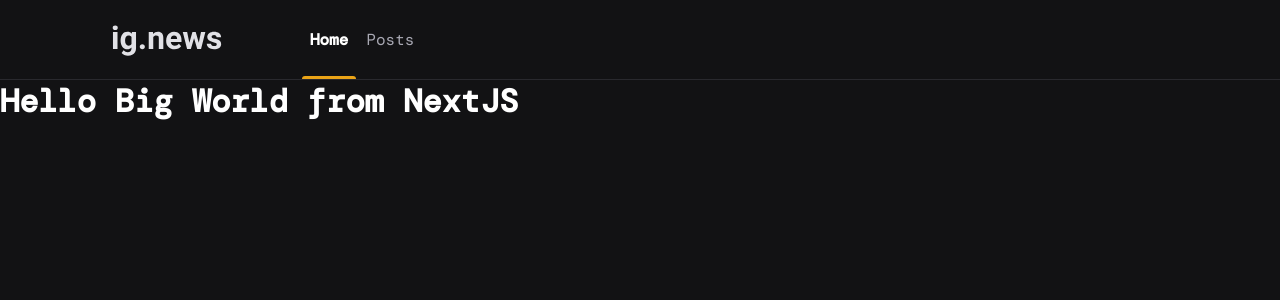
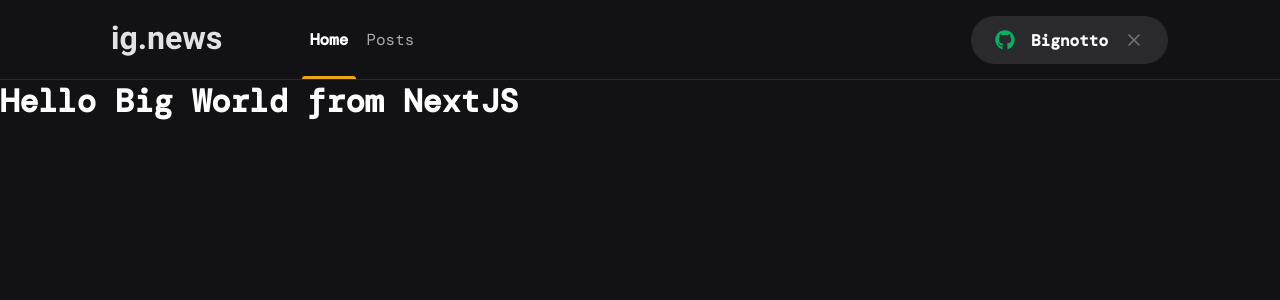
Before and after one commit to Bignotto/ignite-react-next-ignews, a Next.js app: page / in a window 1280 px wide. Shown: the top 300 px of the page. Built offline with nearby package versions, Linux system fonts and the light colour scheme; a web font is replaced by a local one.

Commit message:
Sign In Button

```diff
--- a/package.json
+++ b/package.json
@@ -11,6 +11,7 @@
     "next": "10.2.0",
     "react": "17.0.2",
     "react-dom": "17.0.2",
+    "react-icons": "^4.2.0",
     "sass": "^1.32.12"
   },
   "devDependencies": {
--- a/src/components/Header/index.tsx
+++ b/src/components/Header/index.tsx
@@ -1,3 +1,4 @@
+import { SignInButton } from "../SignInButton";
 import styles from "./styles.module.scss";
 
 export function Header() {
@@ -9,6 +10,7 @@
           <a className={styles.active}>Home</a>
           <a>Posts</a>
         </nav>
+        <SignInButton />
       </div>
     </header>
   );
--- a/src/components/Header/styles.module.scss
+++ b/src/components/Header/styles.module.scss
@@ -22,7 +22,7 @@
       padding: 0 0.5rem;
       height: 5rem;
       line-height: 5rem;
-      color: var(--gray-300);
+      color: var(--grey-300);
 
       transition: color 0.2s;
 
@@ -51,4 +51,7 @@
       }
     }
   }
+  button {
+    margin-left: auto;
+  }
 }
--- /dev/null
+++ b/src/components/SignInButton/index.tsx
@@ -0,0 +1,20 @@
+import styles from "./styles.module.scss";
+import { FaGithub } from "react-icons/fa";
+import { FiX } from "react-icons/fi";
+
+export function SignInButton() {
+  const isLoggedIn = true;
+
+  return isLoggedIn ? (
+    <button type="button" className={styles.signInButton}>
+      <FaGithub color="#04b361" />
+      Bignotto
+      <FiX color="#737380" className={styles.closeIcon} />
+    </button>
+  ) : (
+    <button type="button" className={styles.signInButton}>
+      <FaGithub color="#eba417" />
+      Sign in with Github
+    </button>
+  );
+}
--- /dev/null
+++ b/src/components/SignInButton/styles.module.scss
@@ -0,0 +1,32 @@
+.signInButton {
+  height: 3rem;
+  border-radius: 3rem;
+  background: var(--grey-850);
+  border: 0;
+  padding: 0 1.5rem;
+
+  display: flex;
+  align-items: center;
+  justify-content: center;
+
+  color: var(--white);
+  font-weight: bold;
+
+  svg {
+    height: 20px;
+    width: 20px;
+  }
+
+  svg:first-child {
+    margin-right: 1rem;
+  }
+
+  svg.closeIcon {
+    margin-left: 1rem;
+  }
+
+  transition: filter 0.2s;
+  &:hover {
+    filter: brightness(0.8);
+  }
+}
--- a/src/styles/globals.scss
+++ b/src/styles/globals.scss
@@ -7,10 +7,11 @@
 :root {
   --white: #ffffff;
 
-  --gray-100: #e1e1e6;
-  --gray-300: #a8a8b3;
+  --grey-100: #e1e1e6;
+  --grey-300: #a8a8b3;
   --grey-800: #29292e;
-  --gray-900: #121214;
+  --grey-850: #29292e;
+  --grey-900: #121214;
 
   --cyan-500: #61dafb;
   --yellow-500: #eba417;
@@ -29,7 +30,7 @@
 }
 
 body {
-  background: var(--gray-900);
+  background: var(--grey-900);
   color: var(--white);
 }
 
```
Also changed, not shown: 1 other file (tests, documents, lock files or other folders).
